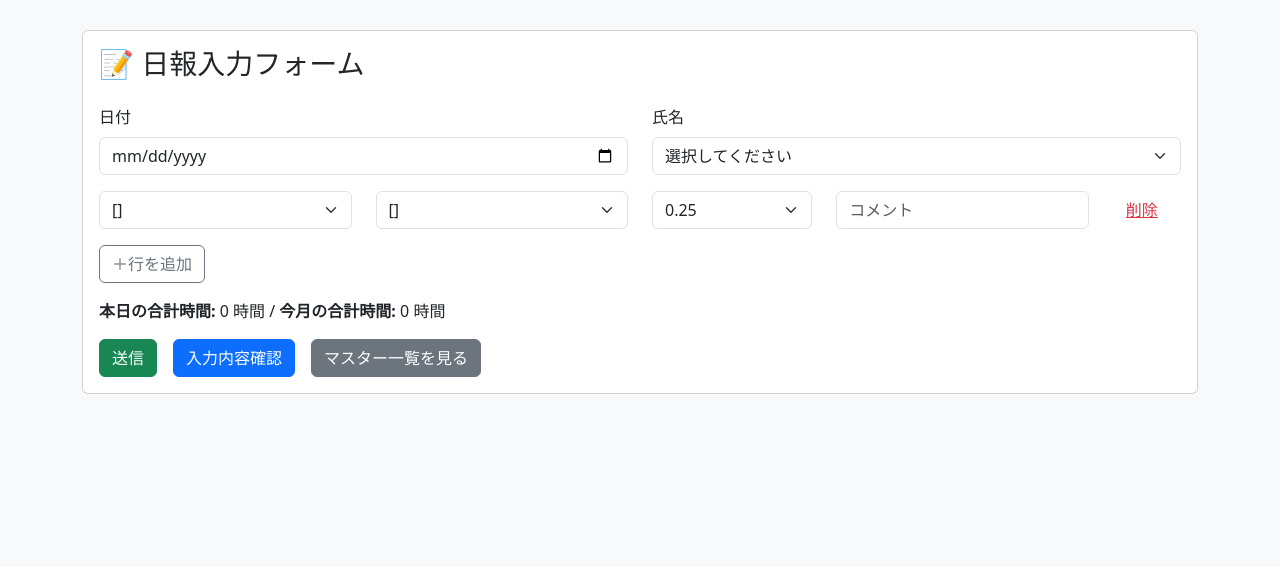
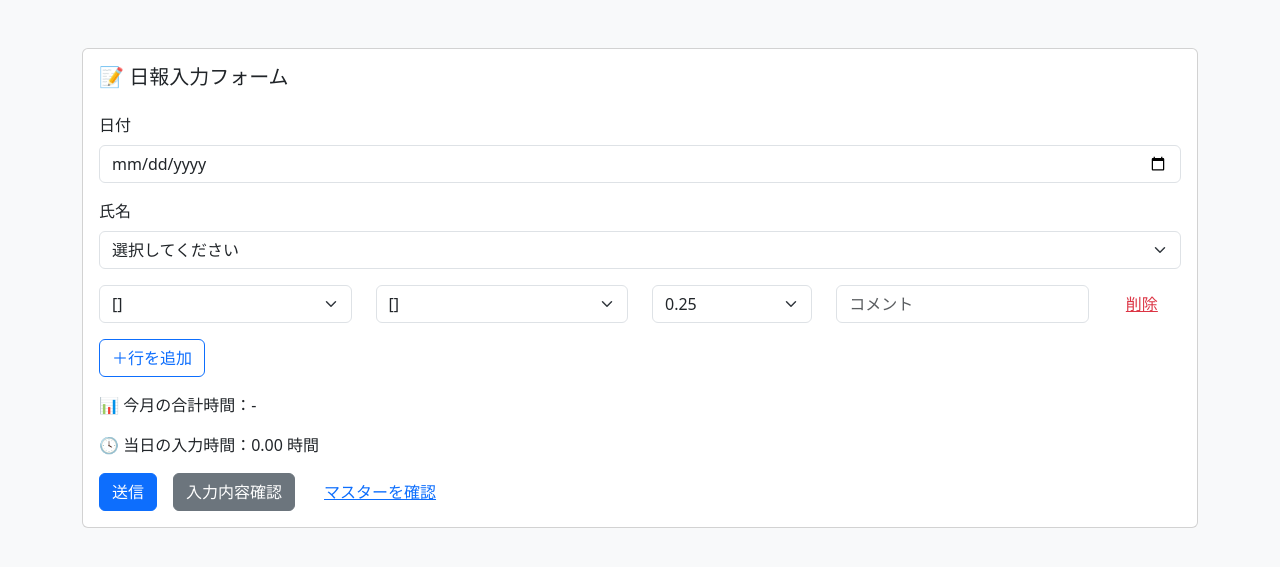
Before and after one commit to KohtaroIzumi/dailyreport, a Flask app: template templates/index.html in a window 1280 px wide. Shown: the top 567 px of the page. Run offline with Flask 3, Linux system fonts and the light colour scheme; the template is opened without the code that fills it: most values are stand-ins (such as "Sample title", 1, 10 or a date in 2020).

Commit message:
安定版への更新

```diff
--- a/app.py
+++ b/app.py
@@ -154,7 +154,6 @@ def preview_api():
         rows = res.json()
         for r in rows:
             total += float(r.get("hours", 0))
-
     return jsonify({"monthly_hours": total})
 
 if __name__ == "__main__":
--- a/templates/index.html
+++ b/templates/index.html
@@ -2,26 +2,22 @@
 <html lang="ja">
 <head>
     <meta charset="UTF-8">
-    <meta name="viewport" content="width=device-width, initial-scale=1.0">
     <title>日報入力フォーム</title>
-    <link href="https://cdn.jsdelivr.net/npm/bootstrap@5.3.3/dist/css/bootstrap.min.css" rel="stylesheet">
-    <style>
-        body { background-color: #f8f9fa; }
-        .card { margin-top: 30px; }
-    </style>
+    <link rel="stylesheet" href="https://cdn.jsdelivr.net/npm/bootstrap@5.3.3/dist/css/bootstrap.min.css">
 </head>
-<body>
-<div class="container">
+<body class="bg-light">
+<div class="container mt-5 mb-5">
     <div class="card">
         <div class="card-body">
-            <h3 class="card-title mb-4">📝 日報入力フォーム</h3>
+            <h5 class="card-title mb-4">📝 日報入力フォーム</h5>
+
             <form id="reportForm">
-                <div class="row mb-3">
-                    <div class="col-md-6">
+                <div class="mb-3">
                     <label for="date" class="form-label">日付</label>
                     <input type="date" class="form-control" id="date" name="date" required>
                 </div>
-                    <div class="col-md-6">
+
+                <div class="mb-3">
                     <label for="name" class="form-label">氏名</label>
                     <select class="form-select" id="name" name="name" required>
                         <option value="">選択してください</option>
@@ -29,7 +25,6 @@
                         <option value="{{n}}">{{n}}</option>
                         {% endfor %}
                     </select>
-                    </div>
                 </div>
 
                 <div id="task-rows">
@@ -64,13 +59,17 @@
                     </div>
                 </div>
 
-                <button type="button" class="btn btn-outline-secondary mb-3" id="addRow">＋行を追加</button>
-                <p><strong>本日の合計時間:</strong> <span id="todayTotal">0</span> 時間 / <strong>今月の合計時間:</strong> <span id="monthTotal">0</span> 時間</p>
+                <button type="button" class="btn btn-outline-primary mb-3" id="addRow">＋行を追加</button>
 
-                <div class="d-flex gap-3">
-                    <button type="submit" class="btn btn-success">送信</button>
-                    <button type="button" class="btn btn-primary" id="previewButton">入力内容確認</button>
-                    <a href="#" class="btn btn-secondary" id="masterButton">マスター一覧を見る</a>
+                <div class="mb-3">
+                    <p>📊 今月の合計時間：<span id="monthlyHours">-</span></p>
+                    <p>🕓 当日の入力時間：<span id="dailyHours">0.00</span> 時間</p>
+                </div>
+
+                <div class="d-flex justify-content-start gap-3">
+                    <button type="submit" class="btn btn-primary">送信</button>
+                    <button type="button" class="btn btn-secondary" id="previewButton">入力内容確認</button>
+                    <a href="/master" class="btn btn-link">マスターを確認</a>
                 </div>
             </form>
         </div>
@@ -93,20 +92,24 @@
     }
 
     function updateTotalHours() {
-        let today = 0.0;
-        document.querySelectorAll("select[name='hours']").forEach(s => {
-            today += parseFloat(s.value || 0);
+        const taskRows = document.querySelectorAll(".task-row");
+        let total = 0;
+        taskRows.forEach(row => {
+            const val = parseFloat(row.querySelector("select[name='hours']").value);
+            total += isNaN(val) ? 0 : val;
         });
-        document.getElementById("todayTotal").textContent = today.toFixed(2);
+        document.getElementById("dailyHours").textContent = total.toFixed(2);
+    }
 
+    async function fetchMonthlyHours() {
+        const date = document.getElementById("date").value;
         const name = document.getElementById("name").value;
-        const date = document.getElementById("date").value;
-        if (name && date) {
-            fetch(`/preview_api?date=${date}&name=${name}`)
-                .then(res => res.json())
-                .then(data => {
-                    document.getElementById("monthTotal").textContent = (data.monthly_hours || 0).toFixed(2);
-                });
+        if (!date || !name) return;
+        const url = `/preview_api?date=${encodeURIComponent(date)}&name=${encodeURIComponent(name)}`;
+        const res = await fetch(url);
+        const result = await res.json();
+        if (res.ok && result.monthly_hours !== undefined) {
+            document.getElementById("monthlyHours").textContent = result.monthly_hours.toFixed(2) + " 時間";
         }
     }
 
@@ -143,18 +146,17 @@
         sel.addEventListener("change", updateTotalHours);
     });
 
-    document.getElementById("name").addEventListener("change", updateTotalHours);
-    document.getElementById("date").addEventListener("change", updateTotalHours);
+    document.getElementById("date").addEventListener("change", fetchMonthlyHours);
+    document.getElementById("name").addEventListener("change", fetchMonthlyHours);
 
     document.getElementById("reportForm").addEventListener("submit", async (e) => {
         e.preventDefault();
+
         const date = document.getElementById("date").value;
         const name = document.getElementById("name").value;
         const taskRows = document.querySelectorAll(".task-row");
 
         const tasks = Array.from(taskRows).map(row => ({
-            report_date: date,
-            name,
             category: row.querySelector("select[name='category']").value,
             detail: row.querySelector("select[name='detail']").value,
             hours: row.querySelector("select[name='hours']").value,
@@ -163,11 +165,18 @@
 
         const res = await fetch("/submit", {
             method: "POST",
-            headers: { "Content-Type": "application/json" },
-            body: JSON.stringify({ tasks })
+            headers: {
+                "Content-Type": "application/json"
+            },
+            body: JSON.stringify({ date, name, tasks })
         });
 
-        alert(res.ok ? "送信が完了しました" : "送信に失敗しました");
+        const result = await res.json();
+        if (res.ok) {
+            alert(result.message);
+        } else {
+            alert("送信失敗: " + result.message);
+        }
     });
 
     document.getElementById("previewButton").addEventListener("click", () => {
@@ -180,10 +189,6 @@
         const url = `/preview?date=${encodeURIComponent(date)}&name=${encodeURIComponent(name)}`;
         window.open(url, "_blank", "width=800,height=600");
     });
-
-    document.getElementById("masterButton").addEventListener("click", () => {
-        window.open("/master", "_blank", "width=800,height=600");
-    });
 </script>
 </body>
 </html>
--- a/templates/notice.html
+++ b/templates/notice.html
@@ -14,7 +14,7 @@
 
             <div class="alert alert-info">
                 <p><strong>【お知らせ内容】</strong></p>
-                <p>今月の勤怠報告は5月末までに必ず提出してください。</p>
+                <p>今月の勤怠報告は月末までに必ず提出してください。</p>
             </div>
 
             <form method="POST" action="/acknowledge_notice">
```
Also changed, not shown: templates/master.html (+8 -21 lines). Lines whose indentation alone changed are shown as unchanged.
